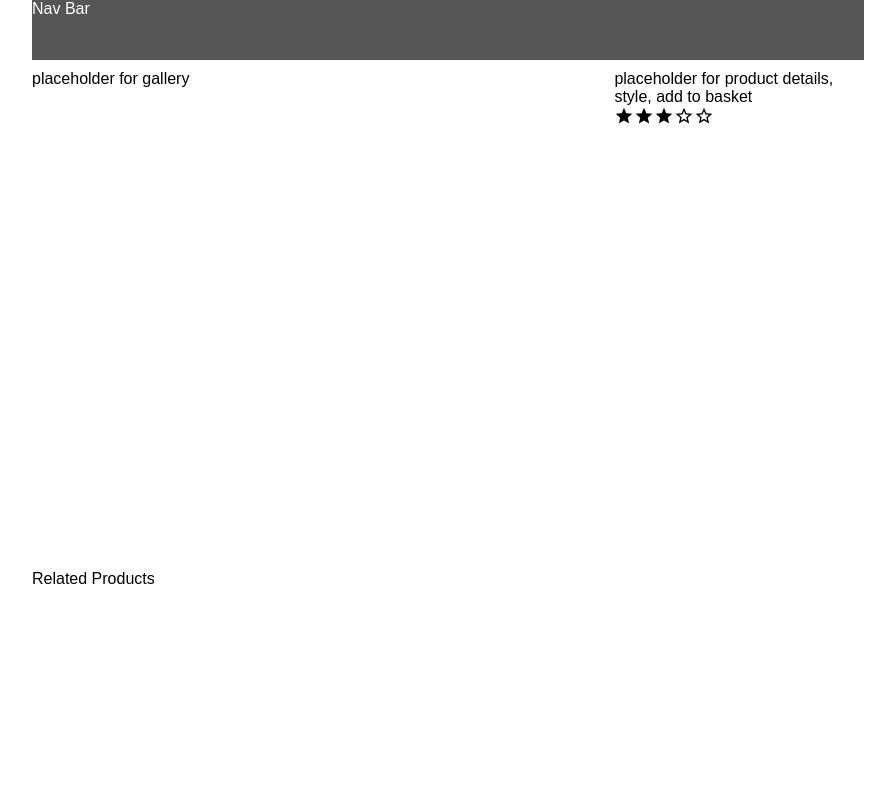
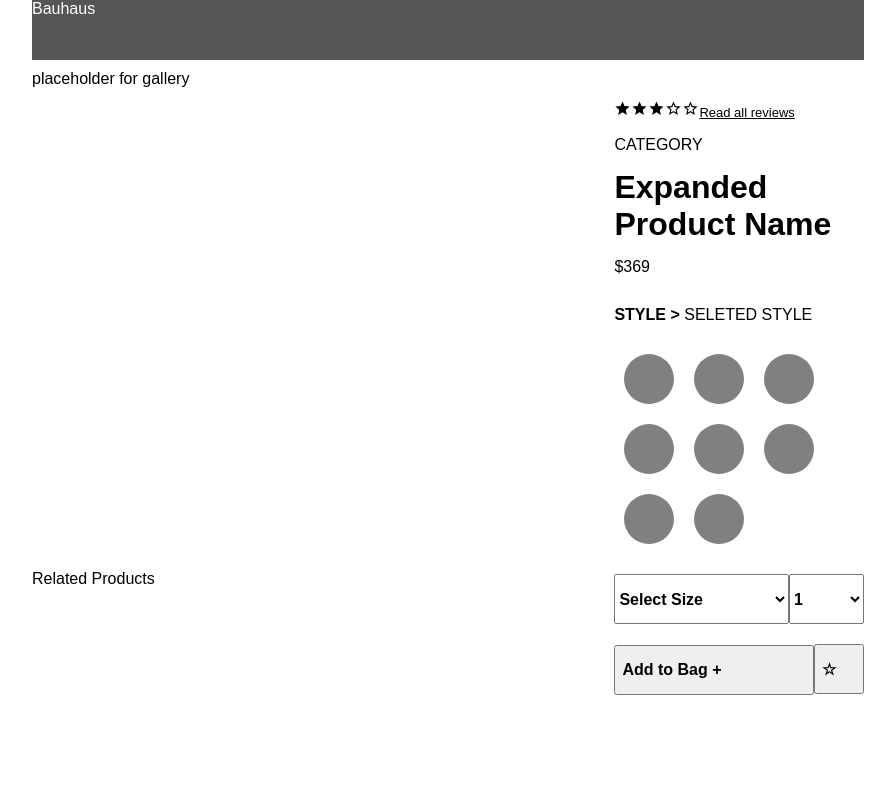
Before and after one commit to rpp36-sdc-netbios/rpp36sdc-netbios-webapp, a React app: page / in a window 1280 px wide. Shown: the top 800 px of the page, without its empty margins (192-1087 px from the left). Built offline with nearby package versions, Linux system fonts and the light colour scheme.

Commit message:
working on overview widget

```diff
--- a/client/src/components/App.jsx
+++ b/client/src/components/App.jsx
@@ -1,6 +1,5 @@
 import React from 'react';
 import Overview from './Overview/Overview.jsx';
-import StarRating from './Overview/StarRating.jsx';
 import QA from './QuestionsandAnswers/QA.jsx';
 import Rating from './Rating/Rating.jsx';
 import './app.css';
@@ -15,7 +14,7 @@ class App extends React.Component {
     return (
       <div id='container'>
       <div id='nav'>
-        <span>Nav Bar</span>
+        <span>Bauhaus</span>
       </div>
         <section>
           <Overview />
--- /dev/null
+++ b/client/src/components/Overview/AddToCart.jsx
@@ -0,0 +1,24 @@
+import React from 'react';
+
+const AddToCart = (props) => {
+  return (
+    <div>
+       <div class="custom-select">
+          <select id='select-size'>
+          <option>Select Size</option>
+          </select>
+          <select id='select-quantity'>
+          <option >1</option>
+          </select>
+      </div>
+      <div class='add-button'>
+        <button id='add-to-bag'>Add to Bag + </button>
+        <button id='favourite'>☆</button>
+      </div>
+
+    </div>
+
+  )
+}
+
+export default AddToCart;
--- a/client/src/components/Overview/Overview.jsx
+++ b/client/src/components/Overview/Overview.jsx
@@ -1,6 +1,8 @@
 import React from 'react';
 import Gallery from './Gallery.jsx';
-import StarRating from './StarRating.jsx';
+import ProductInfo from './ProductInfo.jsx';
+import StyleSelector from './StyleSelector.jsx';
+import AddToCart from './AddToCart.jsx'
 
 class Overview extends React.Component {
   render () {
@@ -11,8 +13,9 @@ class Overview extends React.Component {
         </div>
 
         <div style={{width: '30%', float:'right'} }>
-          placeholder for product details, style, add to basket
-          <StarRating />
+          <ProductInfo />
+          <StyleSelector />
+          <AddToCart />
         </div>
       </div>
     )
--- /dev/null
+++ b/client/src/components/Overview/ProductInfo.jsx
@@ -0,0 +1,28 @@
+import React from 'react';
+import StarIcon from "@mui/icons-material/Star";
+import StarBorderIcon from "@mui/icons-material/StarBorder";
+import './overview.css'
+
+const ProductInfo = () => {
+  var totalStars = 5;
+  var activeStars = 3;
+  return (
+    <div>
+      <div className='pd-star-left'>
+        {[...new Array(totalStars)].map((arr, index) => {
+      return index < activeStars ? <StarIcon  style={{ fontSize: 17 }} /> : <StarBorderIcon   style={{ fontSize: 17 }} />;
+    })}
+       <p id='read-review'>Read all reviews</p>
+      </div>
+
+      <div className='product-detail'>
+        <p id='category-name'>CATEGORY</p>
+        <h1 id='expand-name'>Expanded Product Name</h1>
+        <p id='price'>$369</p>
+      </div>
+    </div>
+  )
+}
+
+
+export default ProductInfo;
--- a/client/src/components/Overview/StarRating.jsx
+++ /dev/null
@@ -1,18 +0,0 @@
-import React from 'react';
-import StarIcon from "@mui/icons-material/Star";
-import StarBorderIcon from "@mui/icons-material/StarBorder";
-
-const StarRating = () => {
-  var totalStars = 5;
-  var activeStars = 3;
-  return (
-    <div>
-        {[...new Array(totalStars)].map((arr, index) => {
-      return index < activeStars ? <StarIcon  style={{ fontSize: 20 }} /> : <StarBorderIcon   style={{ fontSize: 20 }} />;
-    })}
-    </div>
-  )
-}
-
-
-export default StarRating;
--- /dev/null
+++ b/client/src/components/Overview/StyleSelector.jsx
@@ -0,0 +1,24 @@
+import React from 'react';
+
+const StyleSelector = (props) => {
+  return (
+    <div>
+      <div className='style-select-word'>
+          <p> <span id='bold'>STYLE ></span><span>  SELETED STYLE</span></p>
+      </div>
+
+      <div className='style-select'>
+          <button id='style-button'></button>
+          <button id='style-button'></button>
+          <button id='style-button'></button>
+          <button id='style-button'></button>
+          <button id='style-button'></button>
+          <button id='style-button'></button>
+          <button id='style-button'></button>
+          <button id='style-button'></button>
+      </div>
+    </div>
+  )
+}
+
+export default StyleSelector;
--- a/client/src/components/Overview/overview.css
+++ b/client/src/components/Overview/overview.css
@@ -0,0 +1,89 @@
+.pd-star-left {
+  display: inline-block;
+  margin-top: 30px;
+}
+
+
+#read-review {
+  text-decoration: underline;
+  font-size: small;
+  display: inline-block;
+
+}
+
+
+#expand-name {
+  margin-top: 15px;
+  font-size: xx-large;
+
+}
+
+#category-name {
+  font-family: Arial, Helvetica, sans-serif;
+  margin-top: 15px;
+}
+
+#price {
+  font-family: Arial, Helvetica, sans-serif;
+  margin-top: 15px;
+  margin-bottom: 30px;
+}
+
+#bold {
+  font-weight: bold;
+}
+
+#style-button {
+  background-color: grey;
+  border: white;
+  padding: 25px;
+  text-align: center;
+  text-decoration: none;
+  display: inline-block;
+  margin: 10px 10px;
+  border-radius: 50%;
+}
+
+.style-select-word{
+  margin-bottom: 20px;
+}
+
+.style-select {
+  margin-bottom: 20px;
+}
+
+#add-to-bag{
+  width: 80%;
+  height:50px;
+  margin-bottom:20px;
+  font-weight: bold;
+  text-align:left;
+  font-size: medium;
+}
+
+#favourite{
+  width:20%;
+  height:50px;
+  margin-bottom:20px;
+  text-align:left;
+  font-weight: bold;
+  font-size: medium;
+}
+
+#select-size{
+  width:70%;
+  height:50px;
+  margin-bottom:20px;
+  font-weight: bold;
+  text-align:left;
+  font-size: medium;
+}
+
+#select-quantity{
+  width:30%;
+  height:50px;
+  margin-bottom:20px;
+  font-weight: bold;
+  text-align:left;
+  font-size: medium;
+}
--- /dev/null
+++ b/client/src/components/QuestionsandAnswers/QuestionandAnswers.jsx
@@ -0,0 +1 @@
+import React from 'react';
--- a/client/src/components/Rating/Rating.jsx
+++ b/client/src/components/Rating/Rating.jsx
@@ -1,10 +1,7 @@
 import React from 'react';
-import './rating.css';
 
 var Rating = () => {
-  return (
-    <h3>Rating</h3>
-  );
+
 };
 
 export default Rating;
```
Also changed, not shown: client/src/placeholder-image.png (added).
